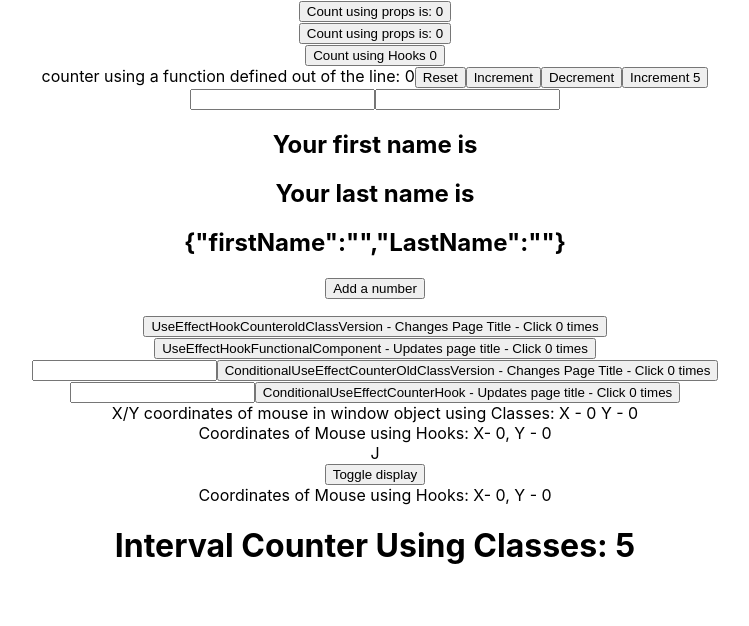
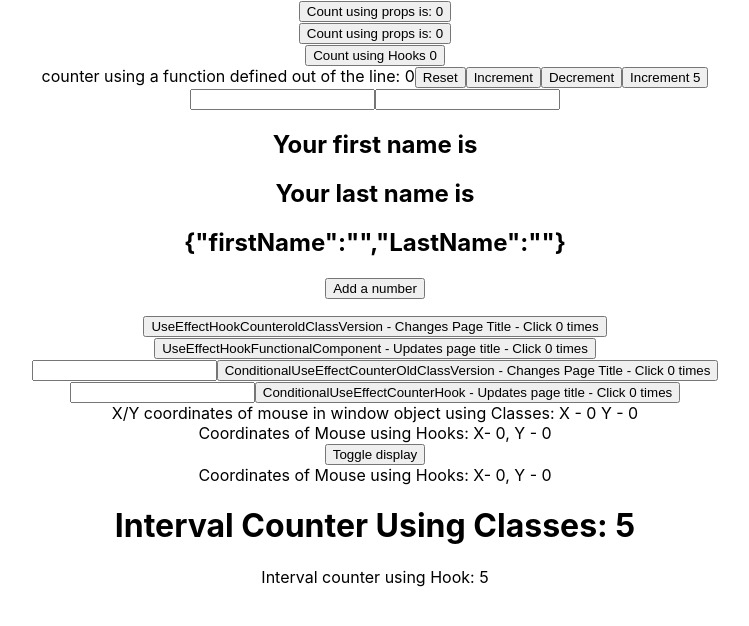
Before and after one commit to stephanduval/CodeEvolution-React-Hooks-Tutorial, a React (Create React App) app: page / in a window 1280 px wide. Shown: the top 626 px of the page, without its empty margins (265-1014 px from the left). Built offline with nearby package versions, Linux system fonts and the light colour scheme.

Commit message:
finished tutorial section 11 - use effect with incorrect dependencies

```diff
--- a/src/App.js
+++ b/src/App.js
@@ -13,6 +13,7 @@
 import SingleRunEffectUsingHooks from './components/SingleRunEffectUsingHooks';
 import MouseContainer from './components/ComponentUnmountWithHooks';
 import IntervalClassCounter from './components/IntervalClassCounter'
+import IntervalHookCounter from './components/IntervalHookCounter';
 
 
 function App() {
@@ -29,9 +30,10 @@
       <ConditionalUseEffectCounterOldClassVersion />
       <ConditionalUseEffectCounterHook />
       <ClassMouse />
-      <SingleRunEffectUsingHooks />J
+      <SingleRunEffectUsingHooks />
       <MouseContainer />
       <IntervalClassCounter />
+      <IntervalHookCounter />
 
     </div>
   );
--- /dev/null
+++ b/src/components/IntervalHookCounter.js
@@ -0,0 +1,36 @@
+import React, { useState, useEffect } from 'react'
+
+function IntervalHookCounter() {
+    const [count, setCount] = useState(0)
+
+    const tick = () => {
+        setCount(count + 1)
+        }
+    // calling a function within useEffect
+
+
+
+// if you have multiple useEffect functions to run, give each one their own useEffect() wrapper to make it easy to read
+        // define functions used within useEffect() so that its easier to see what variables should be listed in the dependency array
+    // the empty array at the end makes it load only once, instead of each render, oops, doing it this way keeps the counter at 1... so we add count as a dependency to fix this.
+    // remember that parameter is what react uses to trigger the change
+    // if we use:
+    //setCount(prevCount => prevCount +1)
+    // in the tick fuction then we can use the blank array parameter in useEffect
+
+    // the methods used after the return statement allows it to unmount
+    useEffect(() => {
+        const interval = setInterval(tick, 1000)
+        return() => {
+            clearInterval(interval)  // Use clearInterval() to stop the time
+        }
+    }, [count])
+
+    return(
+        <div>
+           Interval counter using Hook: {count}
+        </div>
+    )
+}
+
+export default IntervalHookCounter
```
